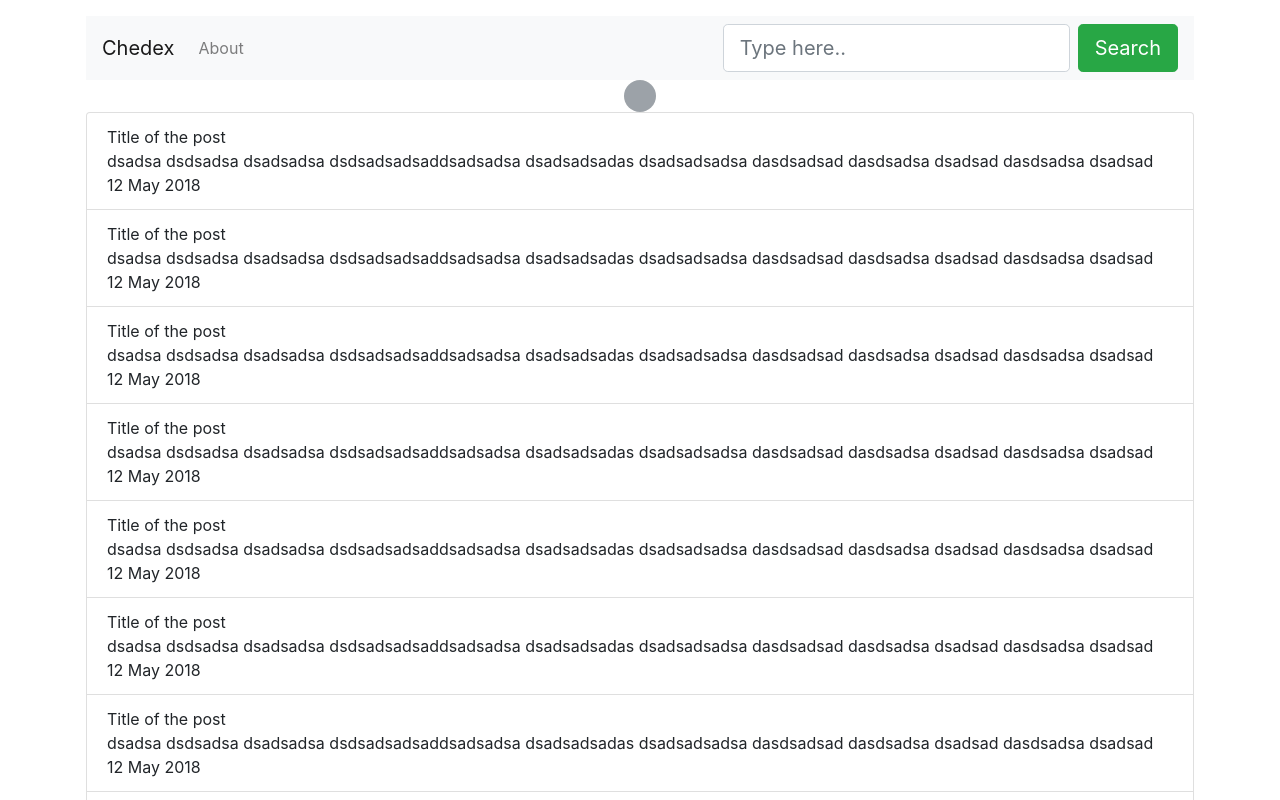
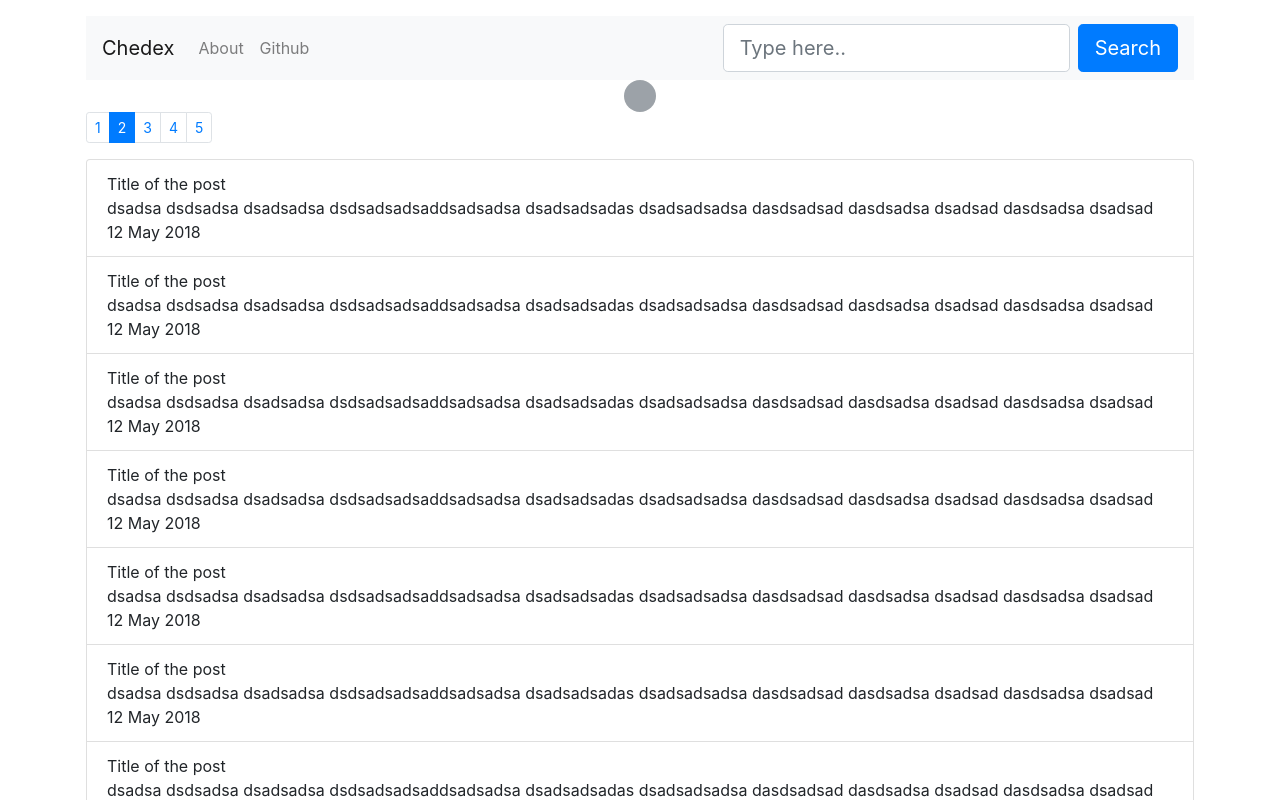
Before and after one commit to h4ck4life/chedex_react, a React (Create React App) app: page / in a window 1280 px wide. Shown: the top 800 px of the page. Built offline with nearby package versions, Linux system fonts and the light colour scheme.

Commit message:
Updated some UI + Add fonts

```diff
--- a/src/App.js
+++ b/src/App.js
@@ -10,7 +10,8 @@ import {
   Form,
   FormControl,
   ListGroup,
-  Spinner
+  Spinner,
+  Pagination
 } from "react-bootstrap";
 
 import "./styles.css";
@@ -32,6 +33,27 @@ const listItems = function () {
     });
 };
 
+const paginationBasic = function () {
+  let active = 2;
+  let items = [];
+  for (let number = 1; number <= 5; number++) {
+    items.push(
+      <Pagination.Item
+        onClick={() => console.log("alif")}
+        key={number}
+        active={number === active}
+      >
+        {number}
+      </Pagination.Item>
+    );
+  }
+  return (
+    <div>
+      <Pagination size="sm">{items}</Pagination>
+    </div>
+  );
+};
+
 const App = () => (
   <Container className="p-3">
     <Navbar bg="light" expand="lg">
@@ -40,6 +62,12 @@ const App = () => (
       <Navbar.Collapse id="basic-navbar-nav">
         <Nav className="mr-auto">
           <Nav.Link href="#about">About</Nav.Link>
+          <Nav.Link
+            target="_blank"
+            href="https://github.com/h4ck4life/chedex_react"
+          >
+            Github
+          </Nav.Link>
         </Nav>
       </Navbar.Collapse>
       <Form inline>
@@ -49,7 +77,7 @@ const App = () => (
           placeholder="Type here.."
           className="mr-sm-2"
         />
-        <Button variant="success" size="lg">
+        <Button variant="primary" size="lg">
           Search
         </Button>
       </Form>
@@ -59,7 +87,10 @@ const App = () => (
         <span className="sr-only">Loading...</span>
       </Spinner>
     </div>
-    <ListGroup>{listItems()}</ListGroup>
+    <div>
+      {paginationBasic()}
+      <ListGroup>{listItems()}</ListGroup>
+    </div>
   </Container>
 );
 
--- a/src/styles.css
+++ b/src/styles.css
@@ -1,17 +1,9 @@
+@font-face {
+  font-family: "Raleway";
+  src: local("Raleway"), url(./fonts/Raleway-Regular.ttf) format("ttf");
+}
+
 .App {
-  font-family: sans-serif;
+  font-family: Raleway;
   text-align: center;
 }
-
-.header {
-  text-align: center;
-}
-
-.subHeader {
-  font-size: 14px;
-  color: gray;
-}
-
-.jumbotron_chedex {
-  background-color: #f8f9fa !important;
-}
```
Also changed, not shown: fonts/Raleway-Regular.ttf (added).
